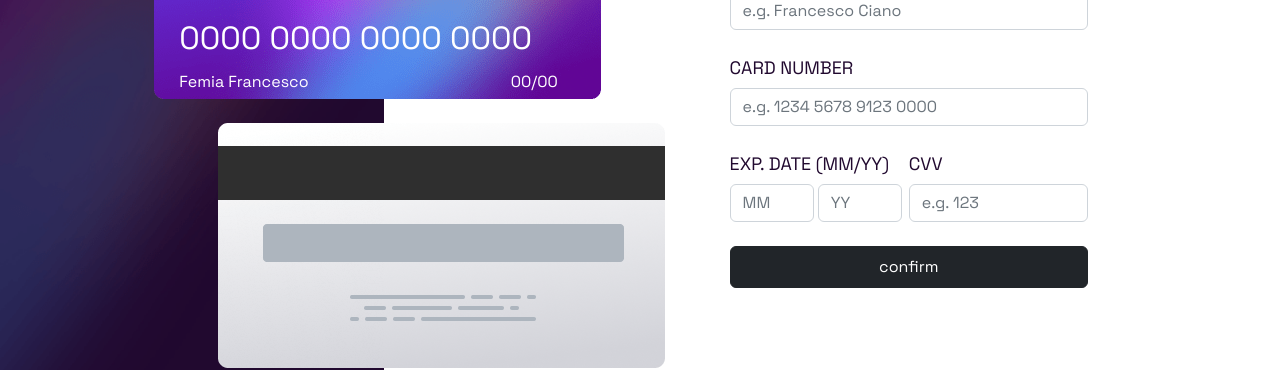
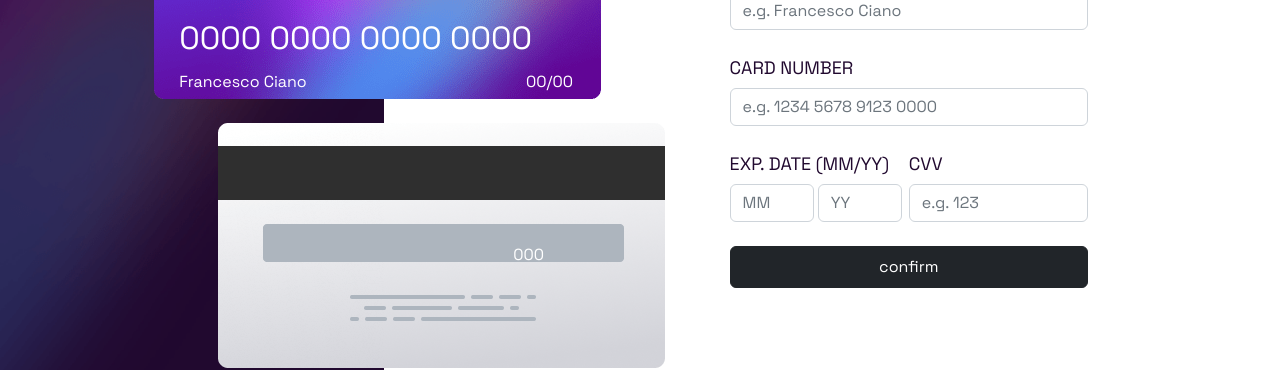
Before and after one commit to Ashour-dev/payment-interface, a Vue app: page / in a window 1280 px wide. Shown: the part 258-628 px from the top of the page. Built offline with nearby package versions, Linux system fonts and the light colour scheme.

Commit message:
All data are syncronized

```diff
--- a/src/App.vue
+++ b/src/App.vue
@@ -2,10 +2,10 @@
   <div id="app">
     <img class="desktopBackground position-absolute top-0" src="./assets/bg-main-desktop.png" alt="Background" />
     <div class="cards">
-      <FrontCard/>
-      <BackCard/>
+      <FrontCard :name="name" :cardNumber="cardNumber" :expirationDateMonth="expirationDateMonth" :expirationDateYear="expirationDateYear"/>
+      <BackCard :cvv="cvv"/>
     </div>
-    <DataEntery/>
+    <DataEntery @name="assignName" @cardNumber="assignCardNum" @expirationDateMonth="assignExpirationMonth" @expirationDateYear="assignExpirationYear" @cvv="assignCvv"/>
   </div>
 </template>
 
@@ -21,6 +21,34 @@ export default {
     BackCard,
     DataEntery
   },
+  data(){
+    return{
+      name:null,
+      cardNumber:null,
+      expirationDateMonth:null,
+      expirationDateYear:null,
+      cvv:null,
+    }
+  },
+  methods:{
+    assignName(name){
+      this.name=name;
+    },
+    assignCardNum(cardNumber){
+      this.cardNumber=cardNumber;
+      console.log(cardNumber);
+    },
+    assignExpirationMonth(expirationDateMonth){
+      this.expirationDateMonth=expirationDateMonth;
+    },
+    assignExpirationYear(expirationDateYear){
+      this.expirationDateYear=expirationDateYear;
+    },
+    assignCvv(cvv){
+      this.cvv=cvv;
+    }
+  }
+
 };
 </script>
 
--- a/src/components/BackCard.vue
+++ b/src/components/BackCard.vue
@@ -1,17 +1,24 @@
 <template>
     <div class="cont position-relative mt-4">
-        <img class="" src="../assets/bg-card-back.png" alt="">
+        <span v-if="cvv" class="position-absolute text-white">{{cvv}}</span>
+        <span v-else class="position-absolute text-white">000</span>
+        <img src="../assets/bg-card-back.png" alt="">
     </div>
 </template>
 
 <script>
 export default {
-    name:'BackCard'
+    name:'BackCard',
+    props:{cvv:String}
 }
 </script>
 
 <style lang="scss" scoped>
     .cont{
         margin-left: 5vw;
+        span{
+            top: 15vh;
+            right: 45.5vw;
+        }
     }
 </style>
--- a/src/components/DataEntery.vue
+++ b/src/components/DataEntery.vue
@@ -2,20 +2,20 @@
     <div class="cont d-flex flex-wrap">
         <div class="form-group mb-4" id="card-number-field">
                 <label for="name">cardholder name</label>
-                <input type="text" class="form-control" id="name" placeholder="e.g. Francesco Ciano">
+                <input type="text" class="form-control" v-model="name" @keyup="$emit('name',name)" id="name" placeholder="e.g. Francesco Ciano">
         </div>
         <div class="form-group mb-4" id="card-number-field">
                 <label for="cardNumber">Card Number</label>
-                <input type="text" class="form-control" id="cardNumber" placeholder="e.g. 1234 5678 9123 0000">
+                <input type="txt" class="form-control" v-model="cardNumber"  @keyup="$emit('cardNumber',cardNumber)" id="cardNumber" placeholder="e.g. 1234 5678 9123 0000">
         </div>
         <div class="form-group w-50" id="expiration-date-field">
             <label class="w-100" for="expiration-date">EXP. Date (MM/YY)</label>
-            <input type="text" class="form-control d-inline-block me-1" id="expiration-date-month" placeholder="MM">
-            <input type="text" class="form-control d-inline" id="expiration-date-year" placeholder="YY">
+            <input type="number" maxlength="2" class="form-control d-inline-block me-1" v-model="expirationDateMonth" @keyup="$emit('expiration-date-month',expirationDateMonth)" id="expiration-date-month" placeholder="MM">
+            <input type="number" maxlength="2" class="form-control d-inline" v-model="expirationDateYear" @keyup="$emit('expiration-date-year',expirationDateYear)" id="expiration-date-year" placeholder="YY">
         </div>
         <div class="form-group w-50 mb-4" id="cvv-field">
             <label for="cvv">CVV</label>
-            <input type="text" class="form-control" id="cvv" placeholder="e.g. 123">
+            <input type="number" maxlength="3" class="form-control" v-model="cvv" @keyup="$emit('cvv',cvv)" id="cvv" placeholder="e.g. 123">
         </div>
         <button type="button" class="btn btn-dark py-2">confirm</button>
     </div>
@@ -23,7 +23,16 @@
 
 <script>
 export default {
-    name:'DataEntery'
+    name:'DataEntery',
+    data(){
+        return{
+            name:null,
+            cardNumber:null,
+            expirationDateMonth:null,
+            expirationDateYear:null,
+            cvv:null,
+        }
+    }
 }
 </script>
 
@@ -48,5 +57,10 @@ export default {
         label{
             margin-bottom: 7px;
         }
+        input::-webkit-outer-spin-button,
+        input::-webkit-inner-spin-button {
+        -webkit-appearance: none;
+        margin: 0;
+}
     }
 </style>
--- a/src/components/FrontCard.vue
+++ b/src/components/FrontCard.vue
@@ -4,16 +4,26 @@
         <div class="full-circle rounded-circle"></div>
         <div class="empty-circle rounded-circle"></div>
         <div class="txt text-white">
-            <span class="fs-2 d-block mb-2">0000 0000 0000 0000</span>
-            <span>Femia Francesco</span>
-            <span class="exp-date position-absolute bottom-0">00/00</span>
+            <span v-if="cardNumber" class="fs-2 d-block mb-2">{{cardNumber}}</span>
+            <span v-else class="fs-2 d-block mb-2">0000 0000 0000 0000</span>
+            <span v-if="name">{{name}}</span>
+            <span v-else>Francesco Ciano</span>
+            <span class="exp-date position-absolute bottom-0">
+                <span v-if="expirationDateMonth">{{expirationDateMonth}}</span><span v-else>00</span>/<span v-if="expirationDateYear">{{expirationDateYear}}</span><span v-else>00</span>
+            </span>
         </div>
     </div>
 </template>
 
 <script>
 export default {
-    name:'FrontCard'
+    name:'FrontCard',
+    props:{
+        name:String,
+        cardNumber:String,
+        expirationDateMonth:String,
+        expirationDateYear:String,
+        }
 }
 </script>
 
@@ -39,7 +49,7 @@ export default {
         top: 20vh;
         left: 2vw;
         .exp-date{
-            right: -2vw;
+            right: -3.2vw;
         }
     }
     &>*{
```
